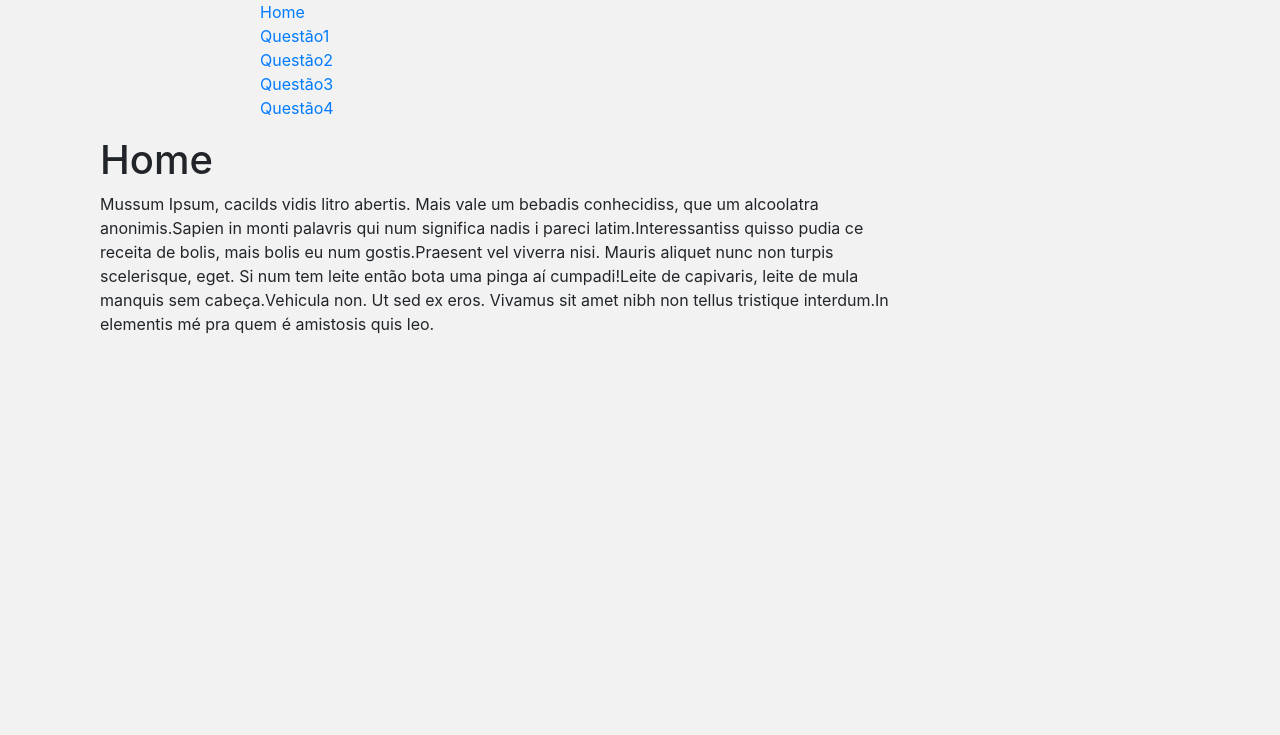
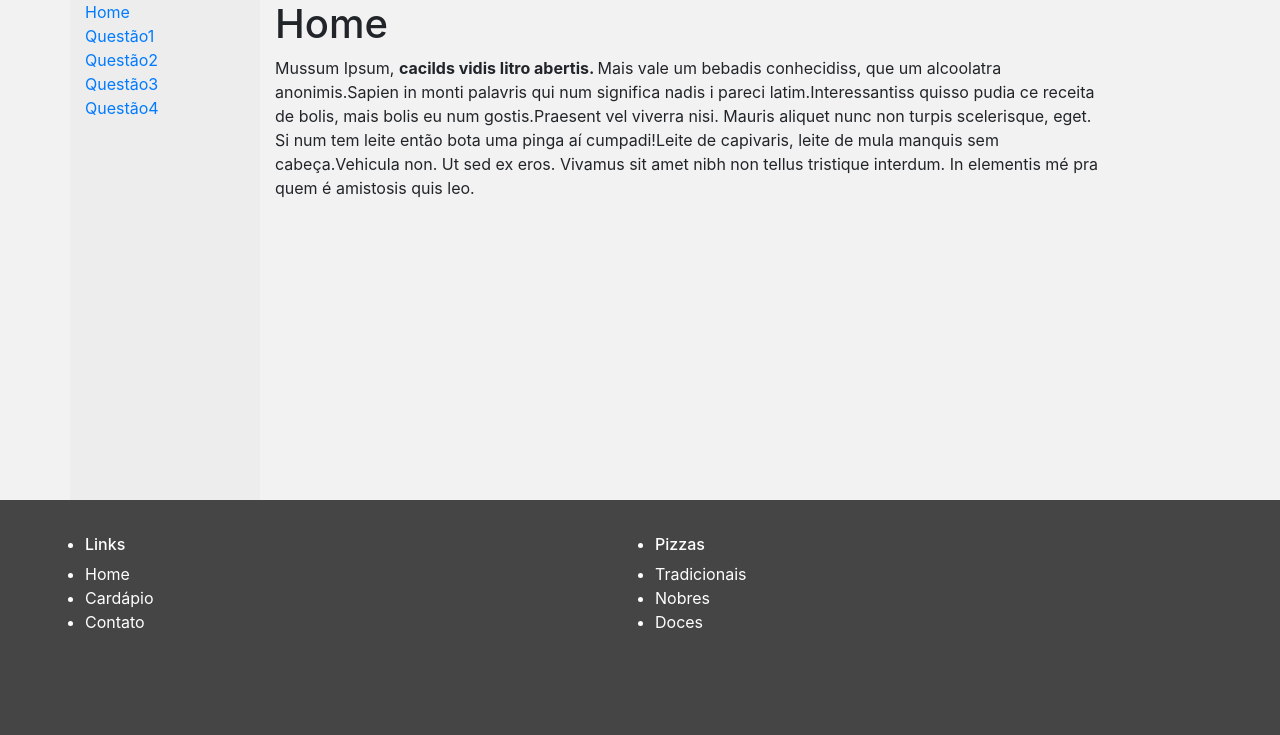
Before and after one commit to severocarol/pizzaria-cti4ipw23, a PHP site: page /pizzaria-cti4ipw23-main/index.html in a window 1280 px wide. Shown: the part 65-800 px from the top of the page. Run offline with PHP 8.4, Linux system fonts and the light colour scheme.

Commit message:
Add files via upload

```diff
--- /dev/null
+++ b/pizzaria-cti4ipw23-main/pizzaria-cti4ipw23-main/index.html
@@ -0,0 +1,77 @@
+<!DOCTYPE html>
+<html lang="pt-br">
+  <head>
+    <!-- Meta tags Obrigatórias -->
+    <meta charset="utf-8">
+    <meta name="viewport" content="width=device-width, initial-scale=1, shrink-to-fit=no">
+
+    <!-- Bootstrap CSS -->
+    <link rel="stylesheet" href="https://stackpath.bootstrapcdn.com/bootstrap/4.1.3/css/bootstrap.min.css" integrity="sha384-MCw98/SFnGE8fJT3GXwEOngsV7Zt27NXFoaoApmYm81iuXoPkFOJwJ8ERdknLPMO" crossorigin="anonymous">
+    <link rel="stylesheet" href="style.css">
+	<title>Pizzaria Sua Fome Minha Alegria</title>
+  </head>
+  <body>
+    <header class="text-white d-flex">
+
+      <div class="container d-flex justify-content-between align-items-center">
+	     <img src="img/logo.png" alt="Logo Pizzaria" />
+
+       <nav>
+        <ul class="menu list-inline">
+          <li class="list-inline-item"><a href="#">Home</a></li>
+          <li class="list-inline-item"><a href="#">Sobre</a></li>
+          <li class="list-inline-item"><a href="#">Cardápio</a></li>
+          <li class="list-inline-item"><a href="#">Contato</a></li>
+        </ul>
+       </nav>
+    </div>
+    </header>
+    <section class="container">
+      <div class="row">
+
+       <nav class="col-md-2">
+        <ul class="list-unstyled">
+         <li><a href="#">Home</a></li>
+         <li><a href="q1.html">Questão1</a></li>
+         <li><a href="q2.html">Questão2</a></li>
+         <li><a href="q3.html">Questão3</a></li>
+         <li><a href="q4.html">Questão4</a></li>
+
+       </ul>
+    </nav>
+    <main class="col-md-9">
+     <h1>Home</h1>
+     <P>
+      Mussum Ipsum, <strong> cacilds vidis litro abertis. </strong> Mais vale um bebadis conhecidiss, que um alcoolatra anonimis.Sapien in monti palavris qui num significa nadis i pareci latim.Interessantiss quisso pudia ce receita de bolis, mais bolis eu num gostis.Praesent vel viverra nisi. Mauris aliquet nunc non turpis scelerisque, eget.
+
+Si num tem leite então bota uma pinga aí cumpadi!Leite de capivaris, leite de mula manquis sem cabeça.Vehicula non. Ut sed ex eros. Vivamus sit amet nibh non tellus tristique interdum. In elementis mé pra quem é amistosis quis leo.
+     </P>
+
+    </main>
+    </div>
+  </section>
+  <footer class="text-white">
+    <section class="container">
+     <div class="row">
+      <ul class="col-sm-6">
+        <li><h6>Links</h6></li>
+        <li>Home</li>
+        <li>Cardápio</li>
+        <li>Contato</li>
+      </ul>
+      <ul class="col-sm-6">
+        <li><h6>Pizzas</h6></li>
+        <li>Tradicionais</li>
+        <li>Nobres</li>
+        <li>Doces</li>
+      </ul>
+     </div>
+  </footer>
+
+    <!-- JavaScript (Opcional) -->
+    <!-- jQuery primeiro, depois Popper.js, depois Bootstrap JS -->
+    <script src="https://code.jquery.com/jquery-3.3.1.slim.min.js" integrity="sha384-q8i/X+965DzO0rT7abK41JStQIAqVgRVzpbzo5smXKp4YfRvH+8abtTE1Pi6jizo" crossorigin="anonymous"></script>
+    <script src="https://cdnjs.cloudflare.com/ajax/libs/popper.js/1.14.3/umd/popper.min.js" integrity="sha384-ZMP7rVo3mIykV+2+9J3UJ46jBk0WLaUAdn689aCwoqbBJiSnjAK/l8WvCWPIPm49" crossorigin="anonymous"></script>
+    <script src="https://stackpath.bootstrapcdn.com/bootstrap/4.1.3/js/bootstrap.min.js" integrity="sha384-ChfqqxuZUCnJSK3+MXmPNIyE6ZbWh2IMqE241rYiqJxyMiZ6OW/JmZQ5stwEULTy" crossorigin="anonymous"></script>
+  </body>
+</html>
--- /dev/null
+++ b/pizzaria-cti4ipw23-main/pizzaria-cti4ipw23-main/style.css
@@ -0,0 +1,22 @@
+body{
+    background: #f2f2f2;
+}
+header{
+     background-color: #f37520;
+     min-height: 65px;
+}
+header nav a{
+    color: #fff;
+}
+main{
+    height: calc(100vh - 300px);
+
+}
+footer{
+    background-color:  #454545;
+    padding: 2rem;
+    min-height: 235px;
+}
+section nav{
+    background-color: #ededed;
+}
--- a/pizzaria-cti4ipw23-main/style.css
+++ b/pizzaria-cti4ipw23-main/style.css
@@ -1,10 +1,3 @@
 body{
     background: #f2f2f2;
 }
-header{
-     background-color: #f37520;
-     min-height: 65px;
-}
-header nav a{
-    color: #fff;
-}
```
Also changed, not shown: pizzaria-cti4ipw23-main/pizzaria-cti4ipw23-main/img/combo.jpeg (added), pizzaria-cti4ipw23-main/pizzaria-cti4ipw23-main/img/logo.png (added), pizzaria-cti4ipw23-main/pizzaria-cti4ipw23-main/img/pizza-1.jpg (added), pizzaria-cti4ipw23-main/pizzaria-cti4ipw23-main/img/pizza-2.jpg (added), pizzaria-cti4ipw23-main/pizzaria-cti4ipw23-main/img/pizza-3.jpg (added), pizzaria-cti4ipw23-main/pizzaria-cti4ipw23-main/img/pizza-4.jpg (added), pizzaria-cti4ipw23-main/pizzaria-cti4ipw23-main/img/pizza-5.jpg (added), pizzaria-cti4ipw23-main/pizzaria-cti4ipw23-main/img/pizza-6.jpg (added), pizzaria-cti4ipw23-main/pizzaria-cti4ipw23-main/img/pizza-7.jpg (added), pizzaria-cti4ipw23-main/pizzaria-cti4ipw23-main/img/pizza-8.jpg (added), 2 other files.
